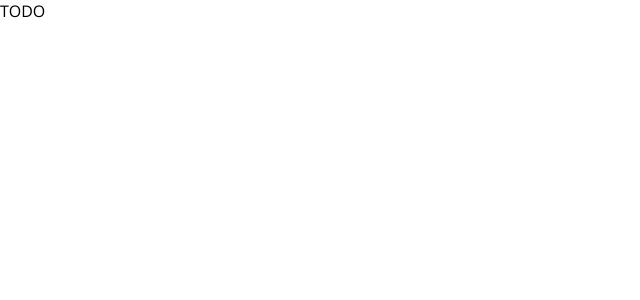
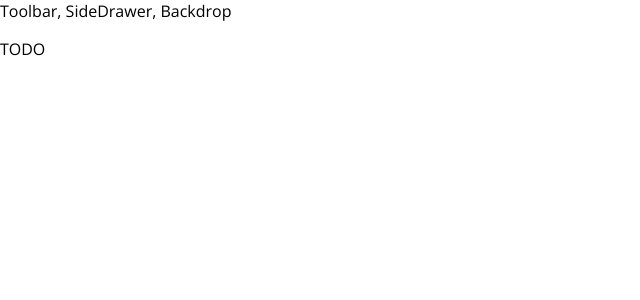
Before and after one commit to RyanWRowland/Burger-Builder, a React (Create React App) app: page / in a window 1280 px wide. Shown: the top 300 px of the page, without its empty margins (0-640 px from the left). Built offline with nearby package versions, Linux system fonts and the light colour scheme.

Commit message:
Added layout placeholder

```diff
--- a/src/App.js
+++ b/src/App.js
@@ -1,10 +1,13 @@
 import React from 'react';
+import Layout from './components/Layout/Layout';
 // import './App.css';
 
 function App() {
   return (
     <div>
-      TODO
+      <Layout>
+        <p>TODO</p>
+      </Layout>
     </div>
   );
 }
--- /dev/null
+++ b/src/components/Layout/Layout.js
@@ -0,0 +1,17 @@
+import React from 'react'
+import Aux from '../../hoc/Aux';
+
+const Layout = (props) => {
+  return (
+    <Aux>
+      <div>
+        Toolbar, SideDrawer, Backdrop
+      </div>
+      <main>
+        {props.children}
+      </main>
+    </Aux>
+  )
+}
+
+export default Layout
--- /dev/null
+++ b/src/hoc/Aux.js
@@ -0,0 +1,3 @@
+const Aux = (props) => props.children;
+
+export default Aux;
```
